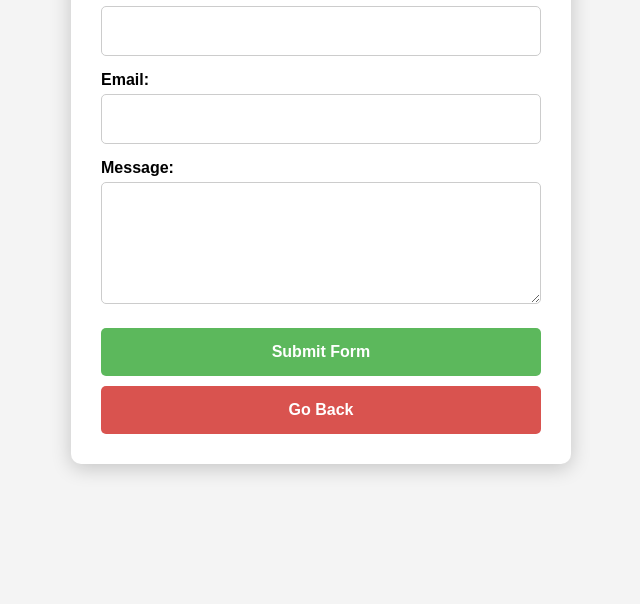
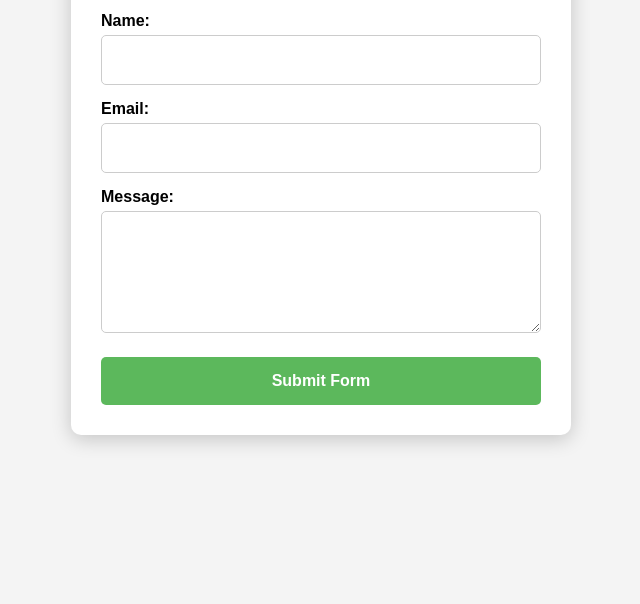
Before and after one commit to henil5603/file_converter, a plain HTML site: page rentstyle.html in a window 1280 px wide. Shown: the part 246-850 px from the top of the page, without its empty margins (319-959 px from the left). Drawn offline with Linux system fonts and the light colour scheme.

Commit message:
Update rentstyle.html

```diff
--- a/rentstyle.html
+++ b/rentstyle.html
@@ -77,15 +77,6 @@
         button:hover {
             background-color: #4cae4c;
         }
-
-        .back-button {
-            background-color: #d9534f;
-            margin-top: 10px;
-        }
-
-        .back-button:hover {
-            background-color: #c9302c;
-        }
     </style>
 </head>
 <body>
@@ -94,7 +85,7 @@
         <h2>Contact Us</h2>
         <p>If you have any questions or need assistance, please reach out to us using the form below or via email.</p>
 
-        <form id="contactForm" action="https://api.web3forms.com/submit" method="POST">
+        <form id="contactForm" action="https://api.web3forms.com/submit" method="POST" onsubmit="clearForm()">
 
             <label for="name">Name:</label>
             <input type="text" id="name" name="name" required>
@@ -104,17 +95,15 @@
 
             <label for="message">Message:</label>
             <textarea id="message" name="message" rows="5" required></textarea>
-
             <input type="hidden" name="access_key" value="501305b6-7e47-4a18-a148-a1431b964d22">
             <button type="submit">Submit Form</button>
-            <button type="button" class="back-button" onclick="resetPage()">Go Back</button>
 
         </form>
     </div>
 
     <script>
-        function resetPage() {
-            window.location.reload(); // Refreshes the page, resetting the form
+        function clearForm() {
+            document.getElementById("contactForm").reset(); // Clears the form fields
         }
     </script>
 </body>
```
